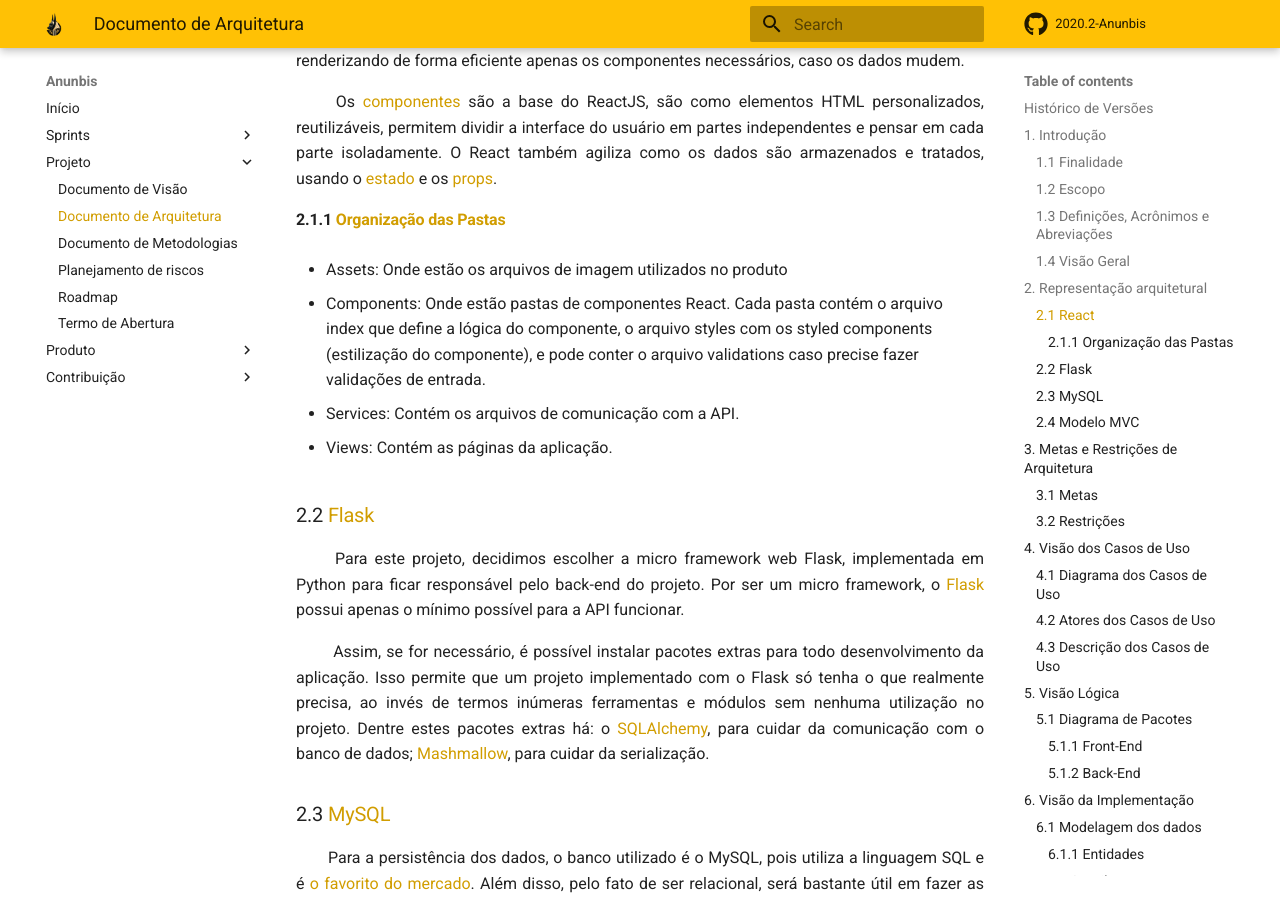
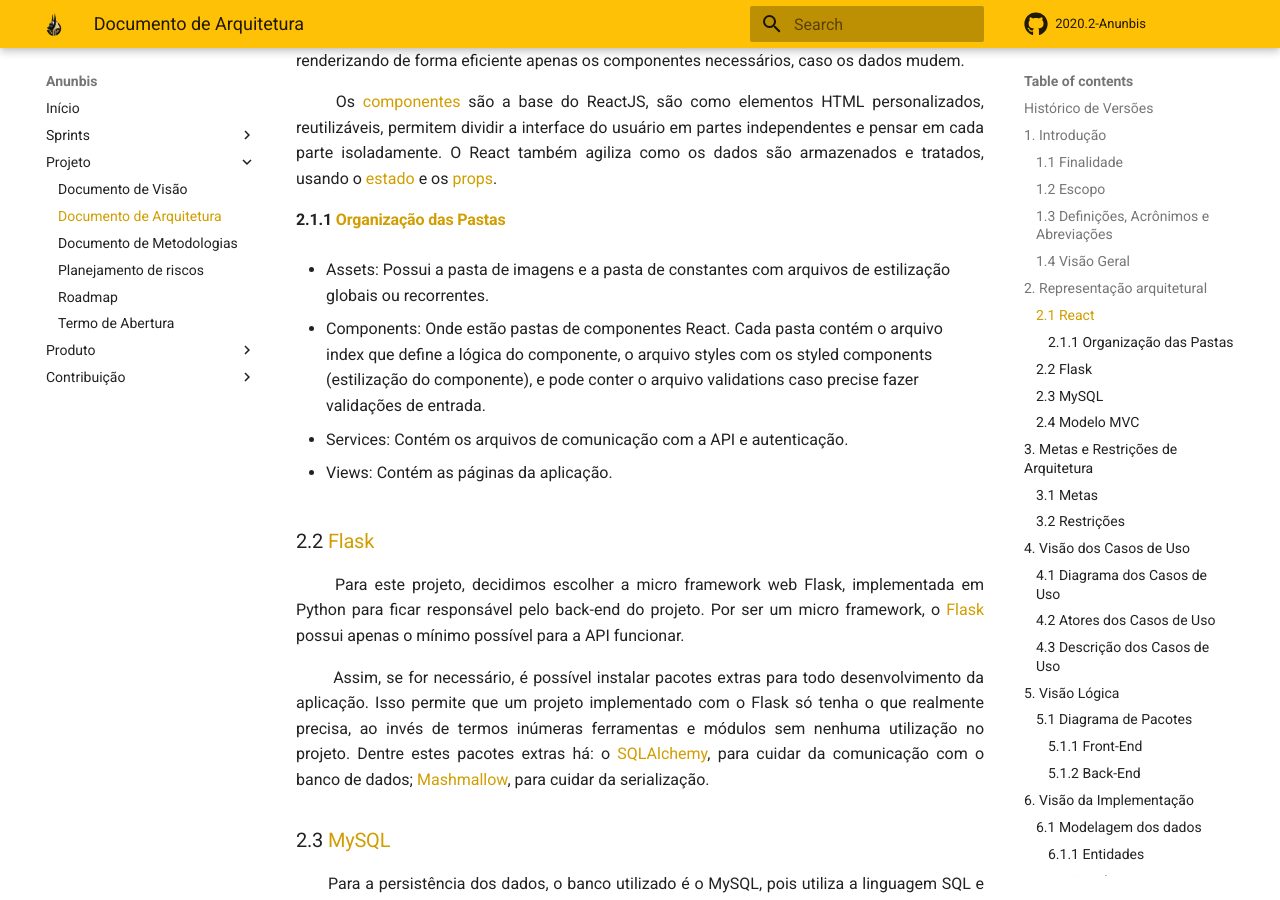
Before and after one commit to fga-eps-mds/2020.2-Anunbis, an MkDocs documentation site: the page built from docs/documentacao/documento-de-arquitetura.md, in a window 1280 px wide and 900 px high, scrolled down 2322 px. Built offline with MkDocs 1.6.1 and Material for MkDocs 9.7.7, drawn with Linux system fonts in a browser that asks for light colours; comment, search, counter and statistics services are not loaded.

Commit message:
(#168) Alterando definiçao da pasta Assets

```diff
--- a/docs/documentacao/documento-de-arquitetura.md
+++ b/docs/documentacao/documento-de-arquitetura.md
@@ -59,11 +59,11 @@ Data|Versão|Descrição|Autor
 <p align = "justify"> &emsp;&emsp; Os <a href="https://pt-br.reactjs.org/docs/react-component.html">componentes</a> são a base do ReactJS, são como elementos HTML personalizados, reutilizáveis, permitem dividir a interface do usuário em partes independentes e pensar em cada parte isoladamente. O React também agiliza como os dados são armazenados e tratados, usando o <a href="https://pt-br.reactjs.org/docs/state-and-lifecycle.html">estado</a> e os <a href="https://pt-br.reactjs.org/docs/render-props.html">props</a>.</p>
 
 #### 2.1.1 <a name="2_1_1">Organização das Pastas</a>
-* Assets: Onde estão os arquivos de imagem utilizados no produto
+* Assets: Possui a pasta de imagens e a pasta de constantes com arquivos de estilização globais ou recorrentes.
 
 * Components: Onde estão pastas de componentes React. Cada pasta contém o arquivo index que define a lógica do componente, o arquivo styles com os styled components (estilização do componente), e pode conter o arquivo validations caso precise fazer validações de entrada.
 
-* Services: Contém os arquivos de comunicação com a API.
+* Services: Contém os arquivos de comunicação com a API e autenticação.
 
 * Views: Contém as páginas da aplicação.
 
```
